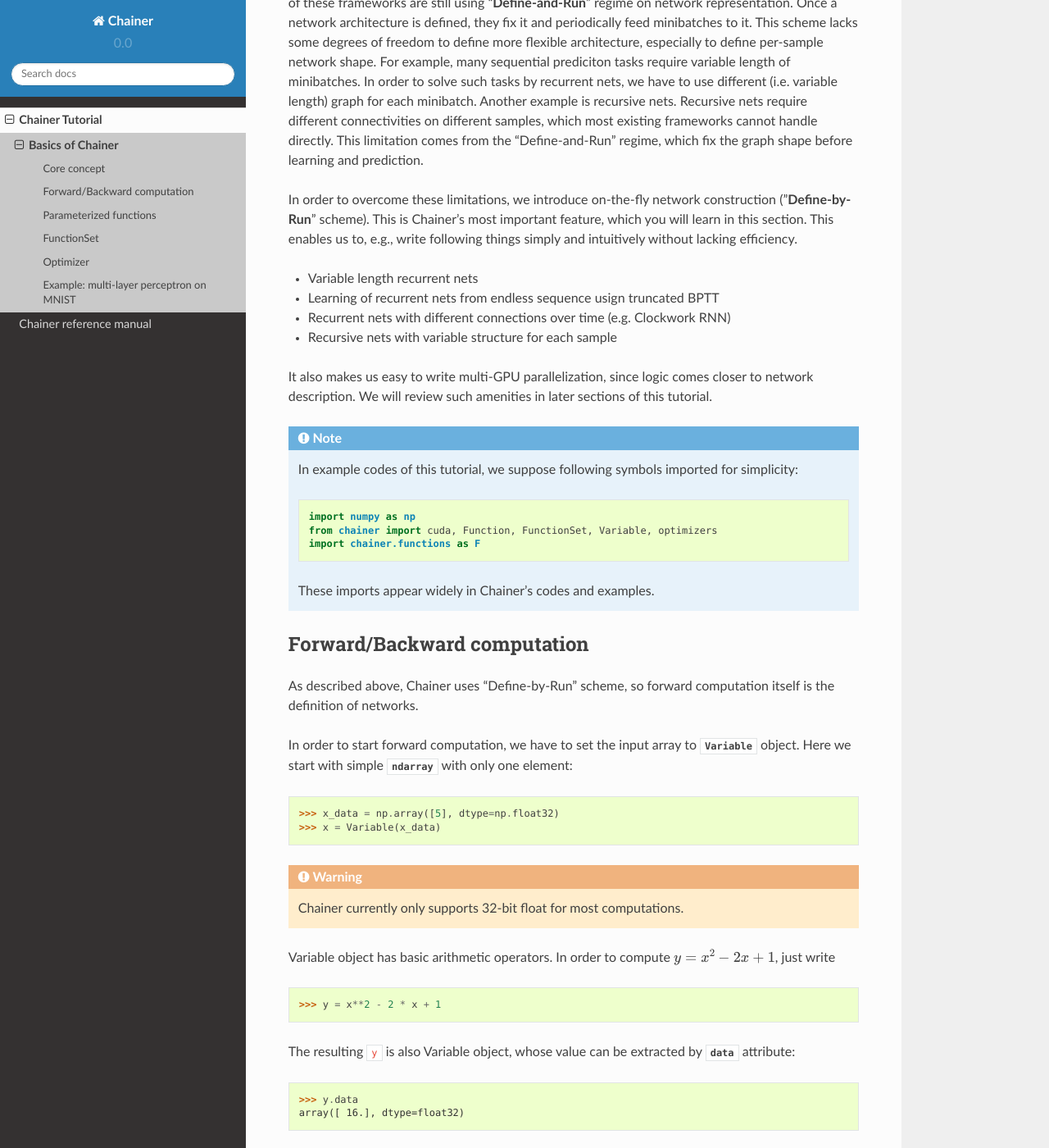
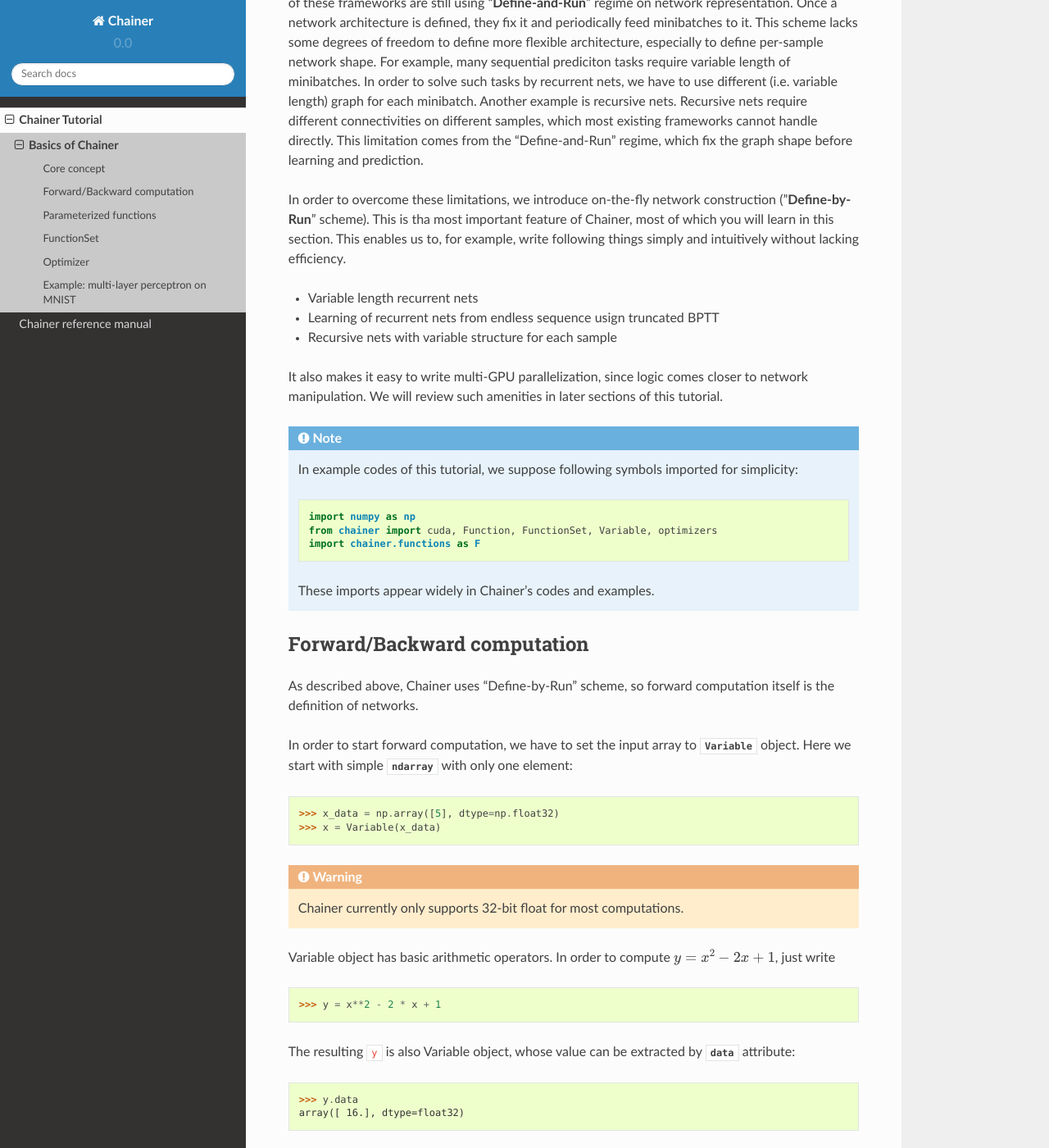
Before and after one commit to mitmul/intel-chainer, a Sphinx documentation site: the page built from docs/source/tutorial/basic.rst, in a window 1280 px wide and 1400 px high, scrolled down 896 px. Shown: the whole window at 82% size. Built offline with Sphinx 7.4.7 and the Read the Docs theme 2.0.0, drawn with Linux system fonts in a browser that asks for light colours; some of the changed text lies outside the part shown.

Commit message:
Fix some term

```diff
--- a/docs/source/tutorial/basic.rst
+++ b/docs/source/tutorial/basic.rst
@@ -44,15 +44,14 @@ Recursive nets require different connectivities on different samples, which most
 This limitation comes from the "Define-and-Run" regime, which fix the graph shape before learning and prediction.
 
 In order to overcome these limitations, we introduce on-the-fly network construction ("**Define-by-Run**" scheme).
-This is Chainer's most important feature, which you will learn in this section.
-This enables us to, e.g., write following things simply and intuitively without lacking efficiency.
+This is tha most important feature of Chainer, most of which you will learn in this section.
+This enables us to, for example, write following things simply and intuitively without lacking efficiency.
 
 * Variable length recurrent nets
 * Learning of recurrent nets from endless sequence usign truncated BPTT
-* Recurrent nets with different connections over time (e.g. Clockwork RNN)
 * Recursive nets with variable structure for each sample
 
-It also makes us easy to write multi-GPU parallelization, since logic comes closer to network description.
+It also makes it easy to write multi-GPU parallelization, since logic comes closer to network manipulation.
 We will review such amenities in later sections of this tutorial.
 
 
```
Also changed, not shown: other parts of docs/source/tutorial/basic.rst (+1 -1 lines).
